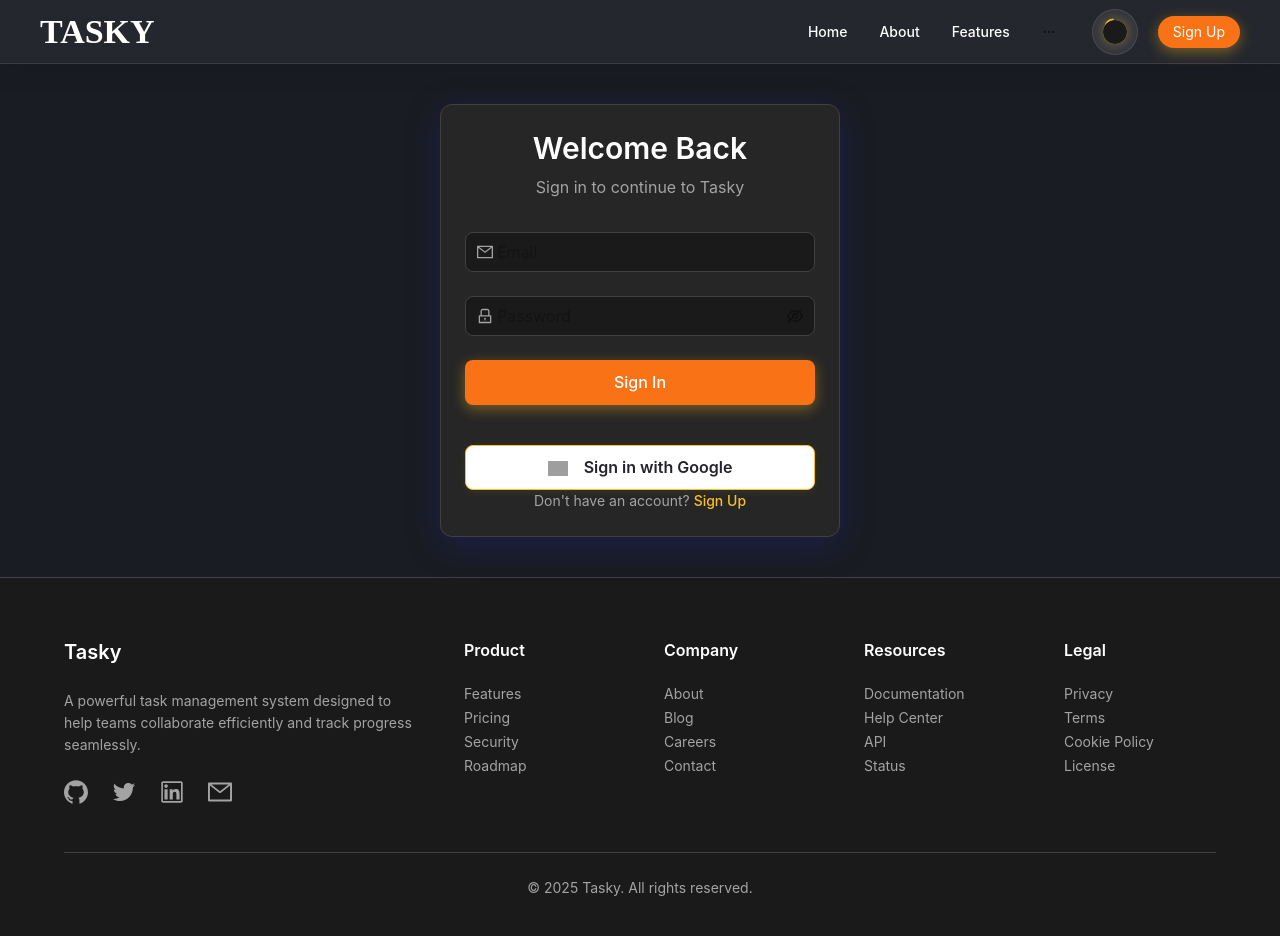
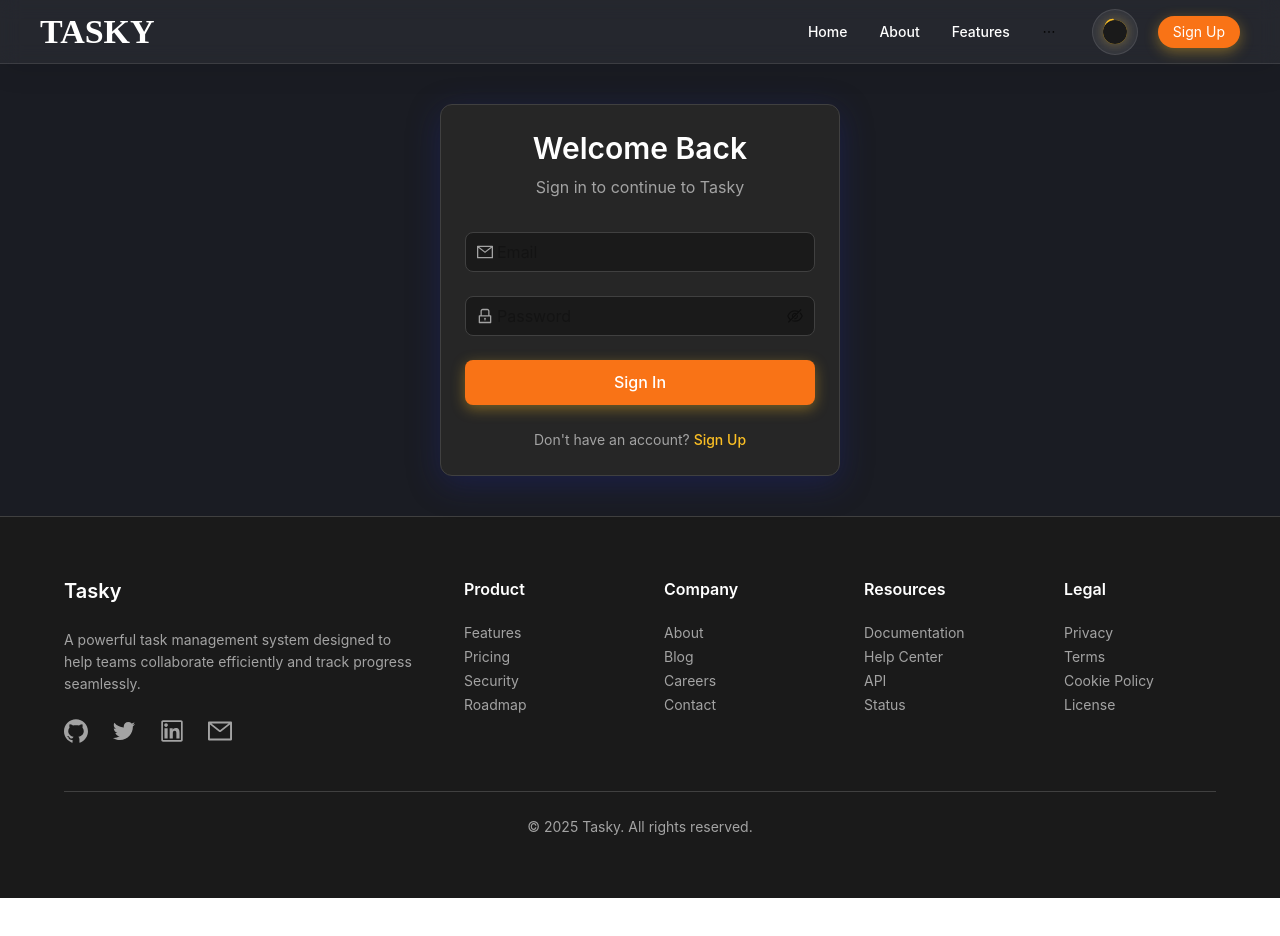
Before and after one commit to kalviumcommunity/S63_Aditi_Singh_Capstone_Tasky, a React (Vite) app in the folder Frontend/tasky/: page /login in a window 1280 px wide. Shown: the top 936 px of the page. After the commit the page ends 898 px from the top, so only its background shows below. Built offline with nearby package versions, Linux system fonts and the light colour scheme; no server answers; grey boxes are pictures that could not be loaded.

Commit message:
some changes

```diff
--- a/Frontend/tasky/src/Pages/Login.jsx
+++ b/Frontend/tasky/src/Pages/Login.jsx
@@ -34,27 +34,7 @@ const Login = () => {
     }
   };
 
-  // Google Sign-In handler
-  const handleGoogleSignIn = async () => {
-    setLoading(true);
-    try {
-      const result = await signInWithPopup(auth, googleProvider);
-      const user = result.user;
-      // You may want to send user info to your backend here for session/token
-      updateUser({
-        name: user.displayName,
-        email: user.email,
-        profileImage: user.photoURL,
-        // Add more fields as needed
-      });
-      message.success('Google sign-in successful!');
-      navigate('/');
-    } catch (error) {
-      message.error(error.message || 'Google sign-in failed');
-    } finally {
-      setLoading(false);
-    }
-  };
+
 
   return (
     <Layout style={{
@@ -162,26 +142,7 @@ const Login = () => {
                 </Button>
               </Form.Item>
 
-              {/* Google Sign-In Button */}
-              <Button
-                block
-                size="large"
-                icon={<img src="https://upload.wikimedia.org/wikipedia/commons/4/4a/Logo_2013_Google.png" alt="Google" style={{ width: 20, marginRight: 8 }} />}
-                style={{
-                  marginTop: 16,
-                  background: '#fff',
-                  color: '#23232a',
-                  border: '1.5px solid #fbbf24',
-                  fontWeight: 600,
-                  fontSize: 16,
-                  height: 45,
-                  boxShadow: '0 2px 8px rgba(251,191,36,0.09)'
-                }}
-                onClick={handleGoogleSignIn}
-                loading={loading}
-              >
-                Sign in with Google
-              </Button>
+
 
               <div style={{ textAlign: 'center' }}>
                 <Text style={{ color: 'var(--text-secondary)' }}>
```
